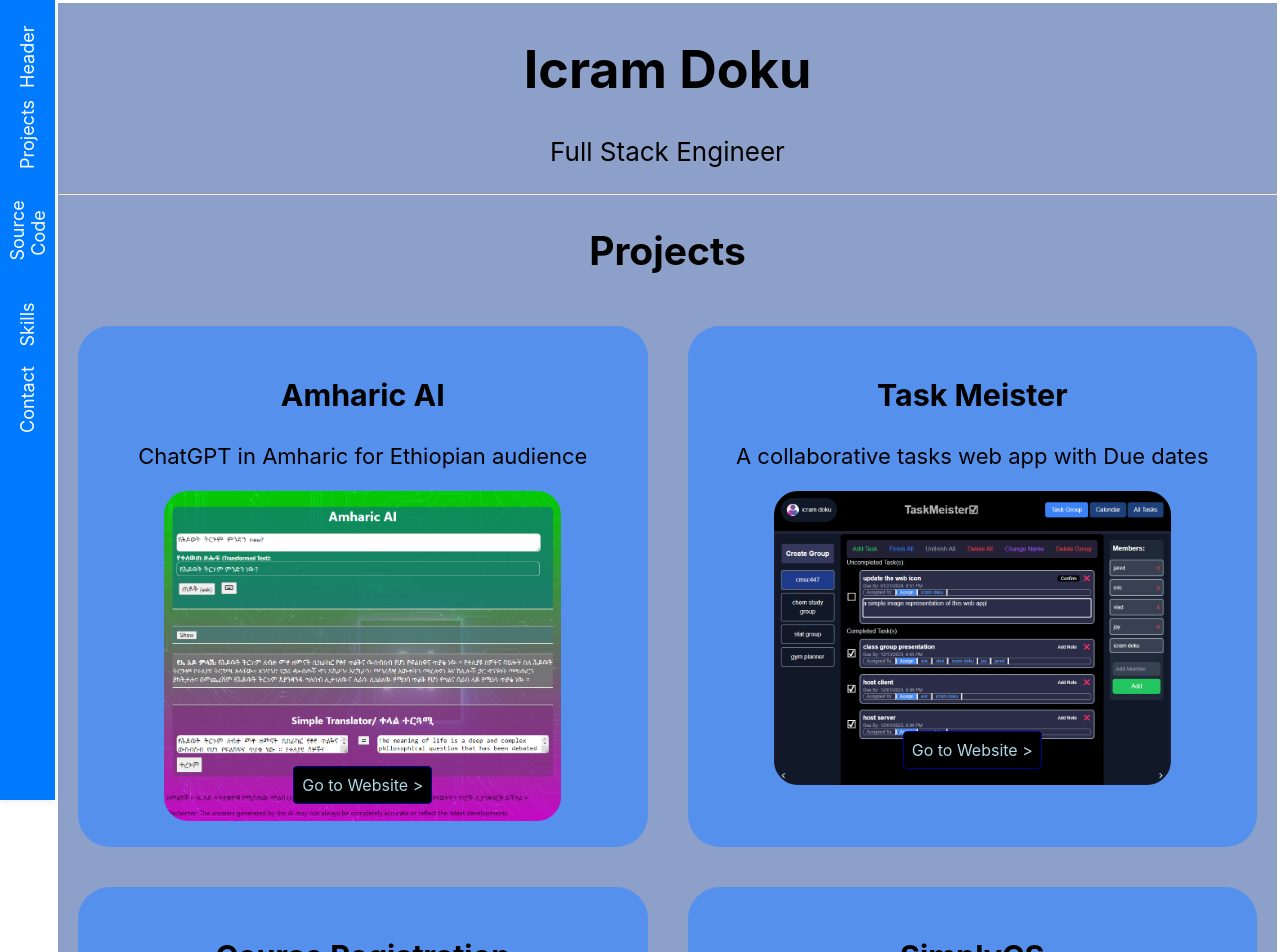
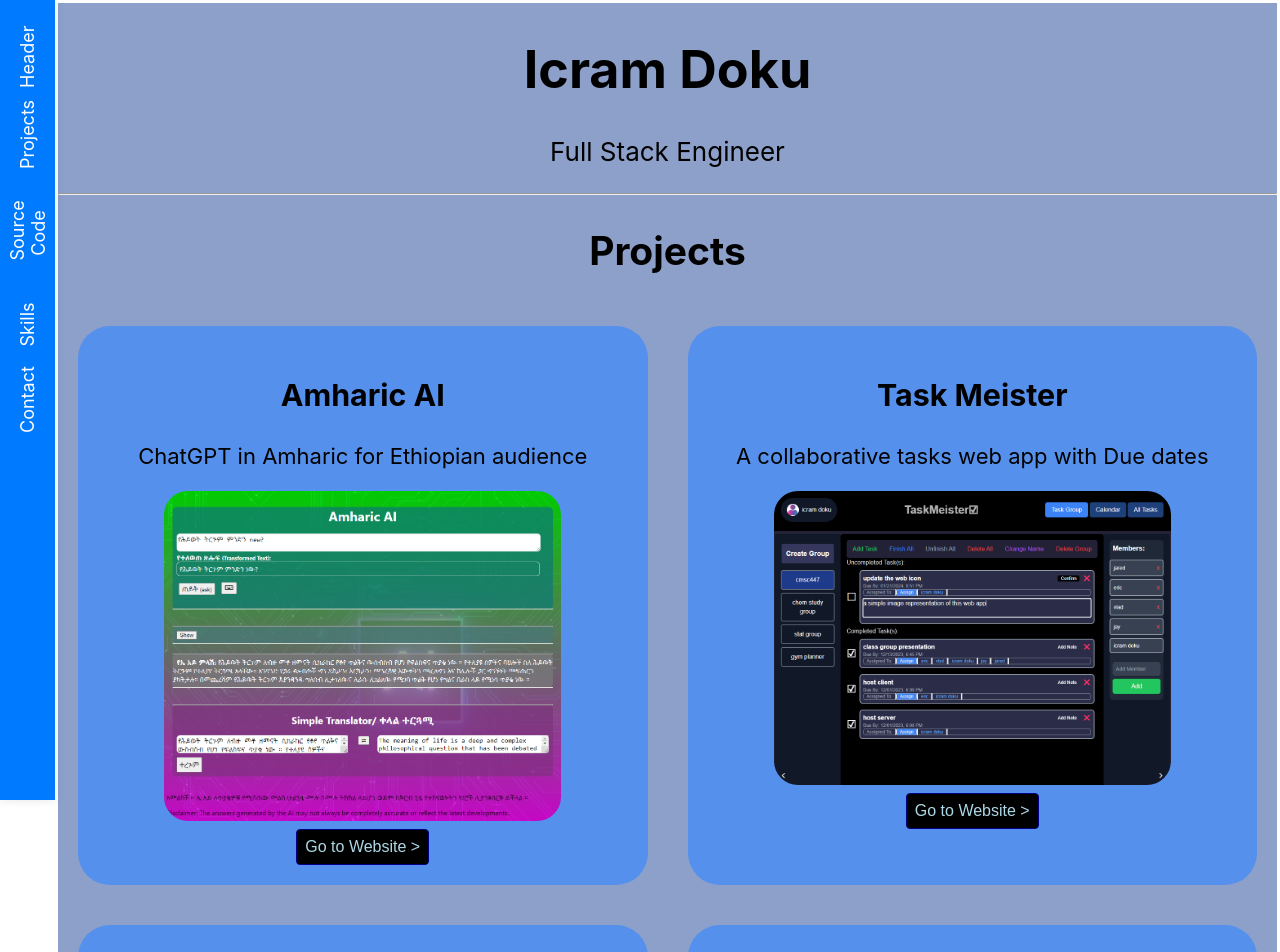
Before and after one commit to IcramDoku/My-Portfolio, a React (Create React App) app: page / in a window 1280 px wide. Shown: the top 952 px of the page. Built offline with nearby package versions, Linux system fonts and the light colour scheme.

Commit message:
update the display of images

```diff
--- a/src/components/Projects.js
+++ b/src/components/Projects.js
@@ -42,15 +42,16 @@
                       background: 'rgba(0, 0, 0, 0)',
                     }}
                   >
-                    <p style={{ background: 'black', color: 'lightblue', fontSize: '16px', transition: 'background 0.3s', borderRadius: '4px', padding: '8px', cursor: 'pointer', border: '1px solid darkblue' }}
-                    onMouseOver={(e) => e.target.style.background = 'white'}
-                    onMouseOut={(e) => e.target.style.background = 'black'}
-                    >
-                      Go to Website {'>'}
-                    </p>
+
                   </div>
                 </div>
               </a>
+              <button style={{ textAlign: 'left', background: 'black', color: 'lightblue', fontSize: '16px', transition: 'background 0.3s', borderRadius: '4px', padding: '8px', cursor: 'pointer', border: '1px solid darkblue' }}
+              onMouseOver={(e) => e.target.style.background = 'white'}
+              onMouseOut={(e) => e.target.style.background = 'black'}
+              >
+                Go to Website {'>'}
+              </button>
             </div>
           </article>
         ))}
```
